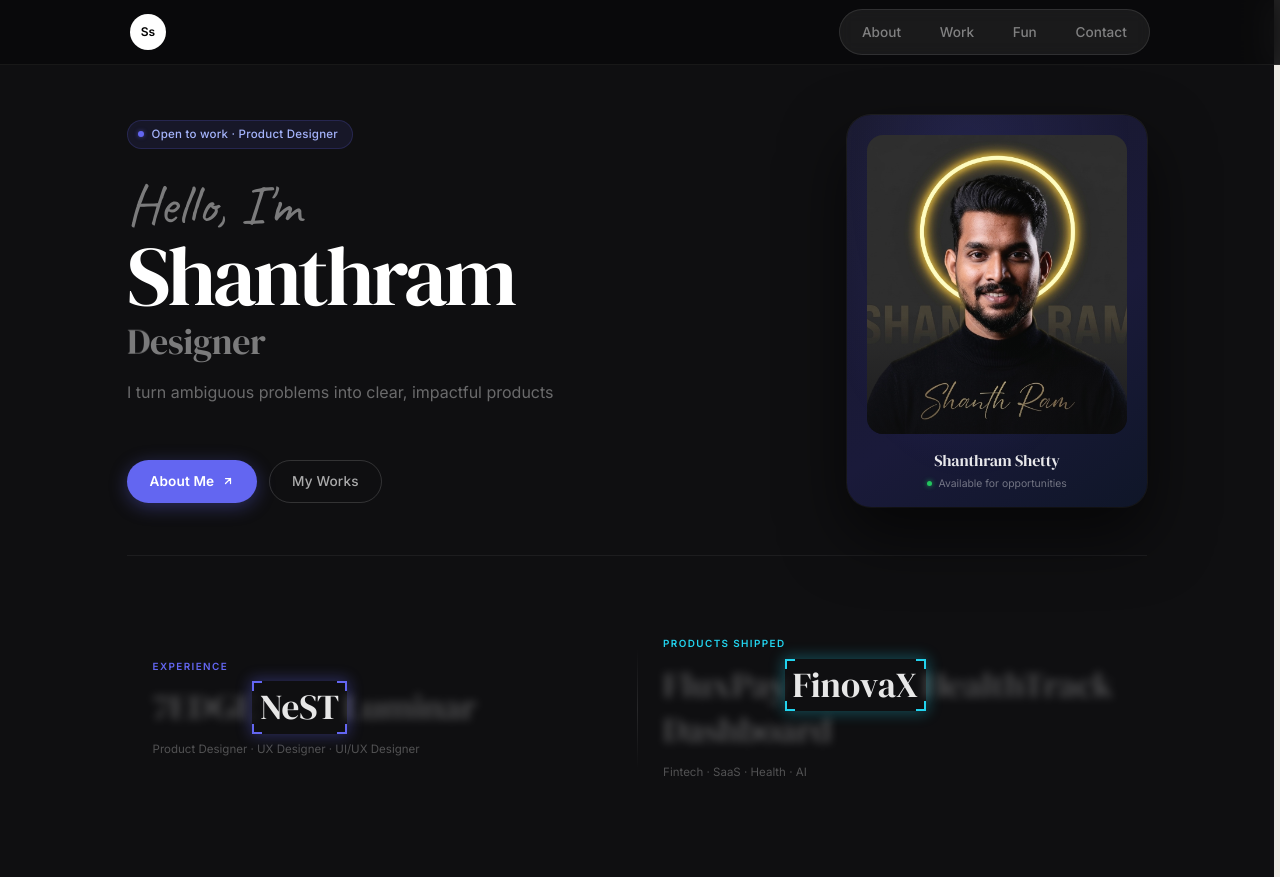
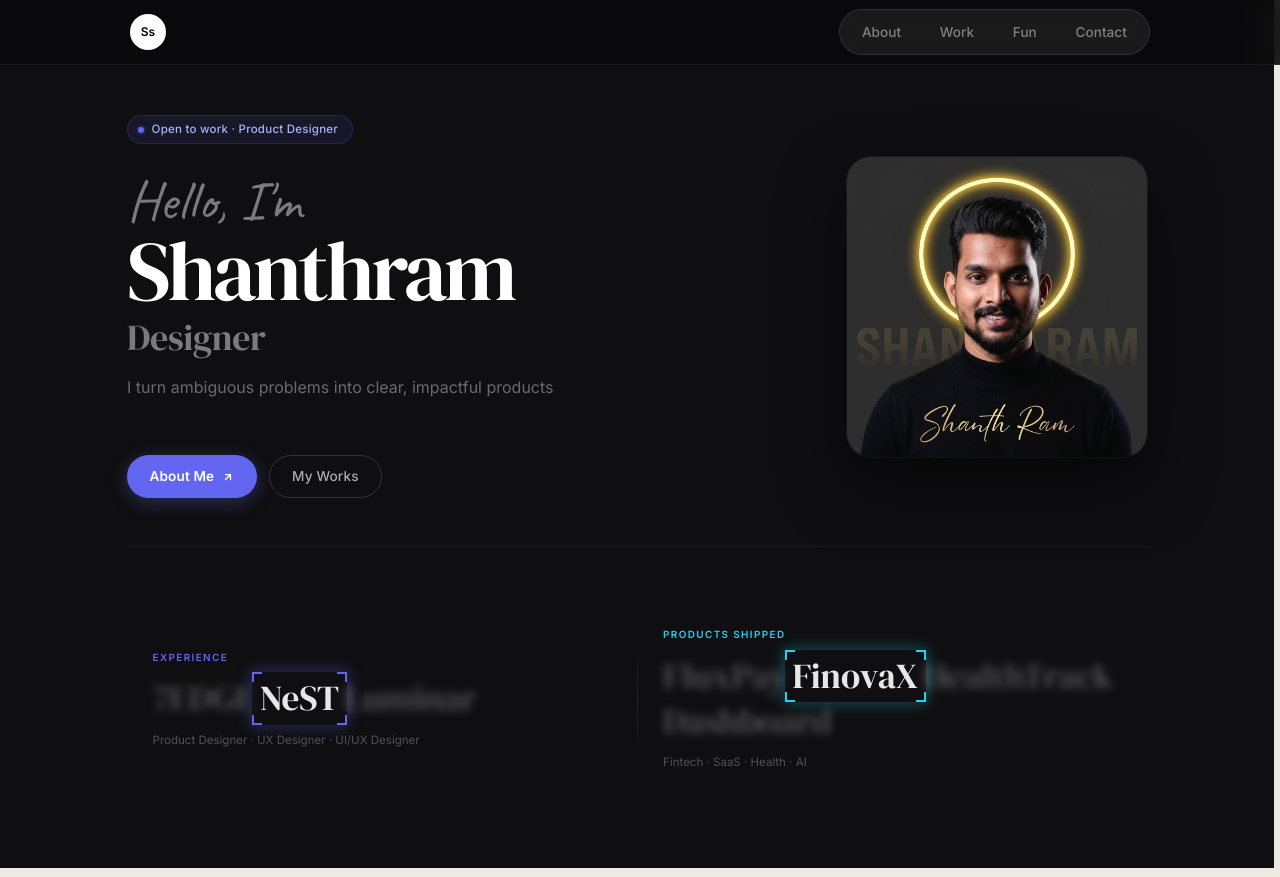
Before and after one commit to shanthramshetty/shanth.cv, a React (Vite) app: page / in a window 1280 px wide. Built offline with nearby package versions, Linux system fonts and the light colour scheme.

Commit message:
chore: auto-save 2026-03-31 1804

```diff
--- a/src/components/Hero.jsx
+++ b/src/components/Hero.jsx
@@ -150,21 +150,13 @@ export default function Hero({ setPage }) {
               glareOpacity={0.12}
               style={{
                 borderRadius: '24px',
-                background: 'linear-gradient(145deg, #18182a 0%, #1a1a3a 60%, #0f1628 100%)',
+                overflow: 'hidden',
                 boxShadow: '0 28px 64px rgba(0,0,0,0.6), 0 0 0 1px rgba(255,255,255,0.07)',
-                padding: '1.25rem 1.25rem 1rem',
                 width: 'clamp(220px, 26vw, 300px)',
+                aspectRatio: '1 / 1',
+                padding: 0,
               }}
             >
-              <div style={{
-                position: 'absolute', inset: 0, borderRadius: '24px', pointerEvents: 'none',
-                background: 'radial-gradient(ellipse at 40% 15%, rgba(99,102,241,0.14) 0%, transparent 65%)',
-              }} />
-              <div style={{
-                position: 'relative', zIndex: 1,
-                borderRadius: '16px', overflow: 'hidden',
-                aspectRatio: '1 / 1.15',
-              }}>
               <img
                 src={profileImg}
                 alt="Shanthram Shetty"
@@ -172,32 +164,9 @@ export default function Hero({ setPage }) {
                   width: '100%', height: '100%',
                   objectFit: 'cover', objectPosition: 'center center',
                   display: 'block',
+                  position: 'relative', zIndex: 1,
                 }}
               />
-                <div style={{
-                  position: 'absolute', bottom: 0, left: 0, right: 0, height: '40%',
-                  background: 'linear-gradient(to top, rgba(15,15,17,0.6) 0%, transparent 100%)',
-                  pointerEvents: 'none',
-                }} />
-              </div>
-              <div style={{ position: 'relative', zIndex: 1, marginTop: '0.85rem', textAlign: 'center' }}>
-                <p style={{
-                  fontFamily: "'DM Serif Display', serif",
-                  fontSize: '1rem', color: 'rgba(255,255,255,0.9)',
-                  letterSpacing: '-0.01em', marginBottom: '0.25rem',
-                }}>
-                  Shanthram Shetty
-                </p>
-                <div style={{ display: 'flex', alignItems: 'center', justifyContent: 'center', gap: '0.4rem' }}>
-                  <span style={{
-                    width: '5px', height: '5px', borderRadius: '50%',
-                    background: '#22c55e', boxShadow: '0 0 5px rgba(34,197,94,0.8)',
-                  }} />
-                  <span style={{ fontFamily: "'Inter', sans-serif", fontSize: '0.65rem', color: 'rgba(255,255,255,0.4)' }}>
-                    Available for opportunities
-                  </span>
-                </div>
-              </div>
             </TiltedCard>
           </motion.div>
         </div>
```
Lines whose indentation alone changed are shown as unchanged.
